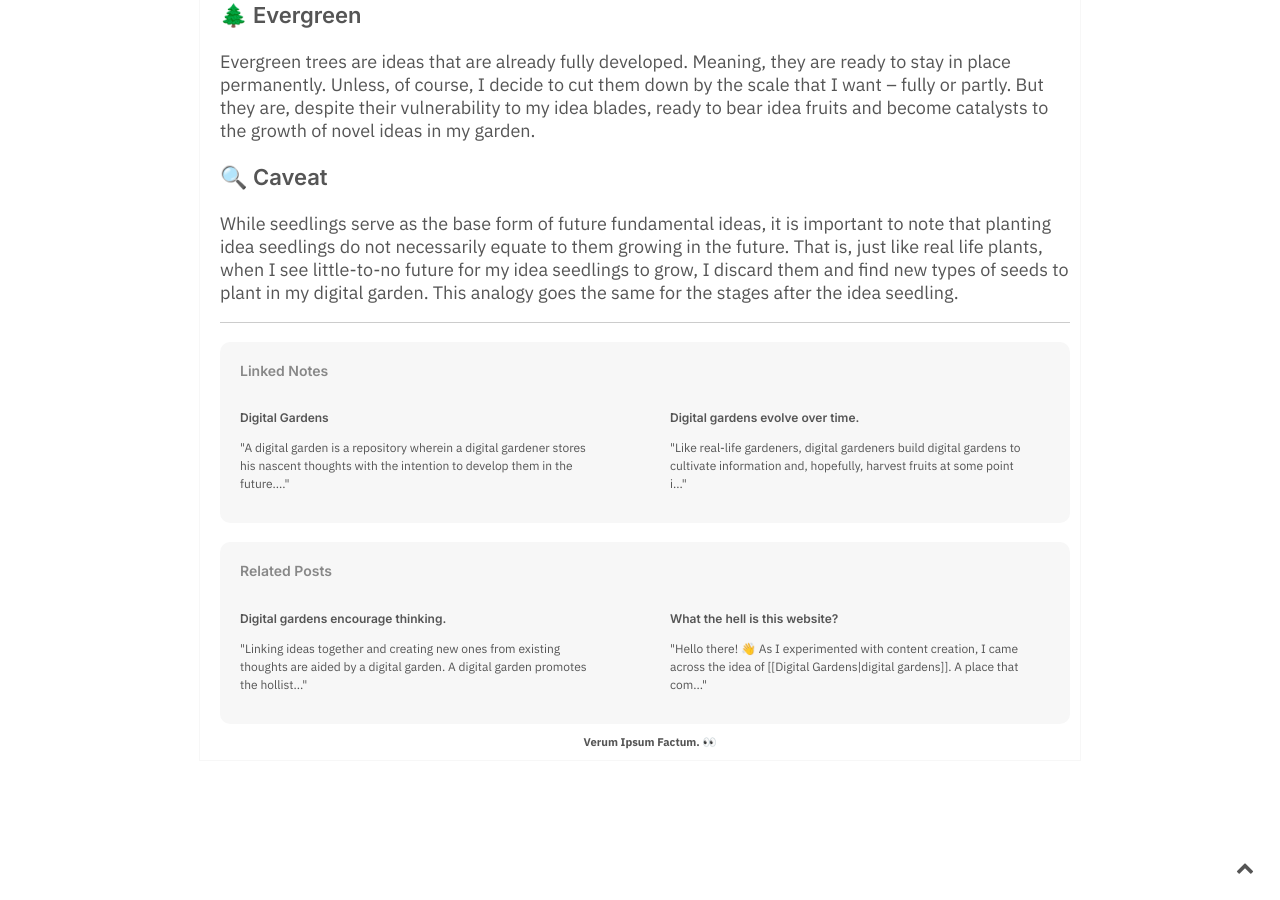
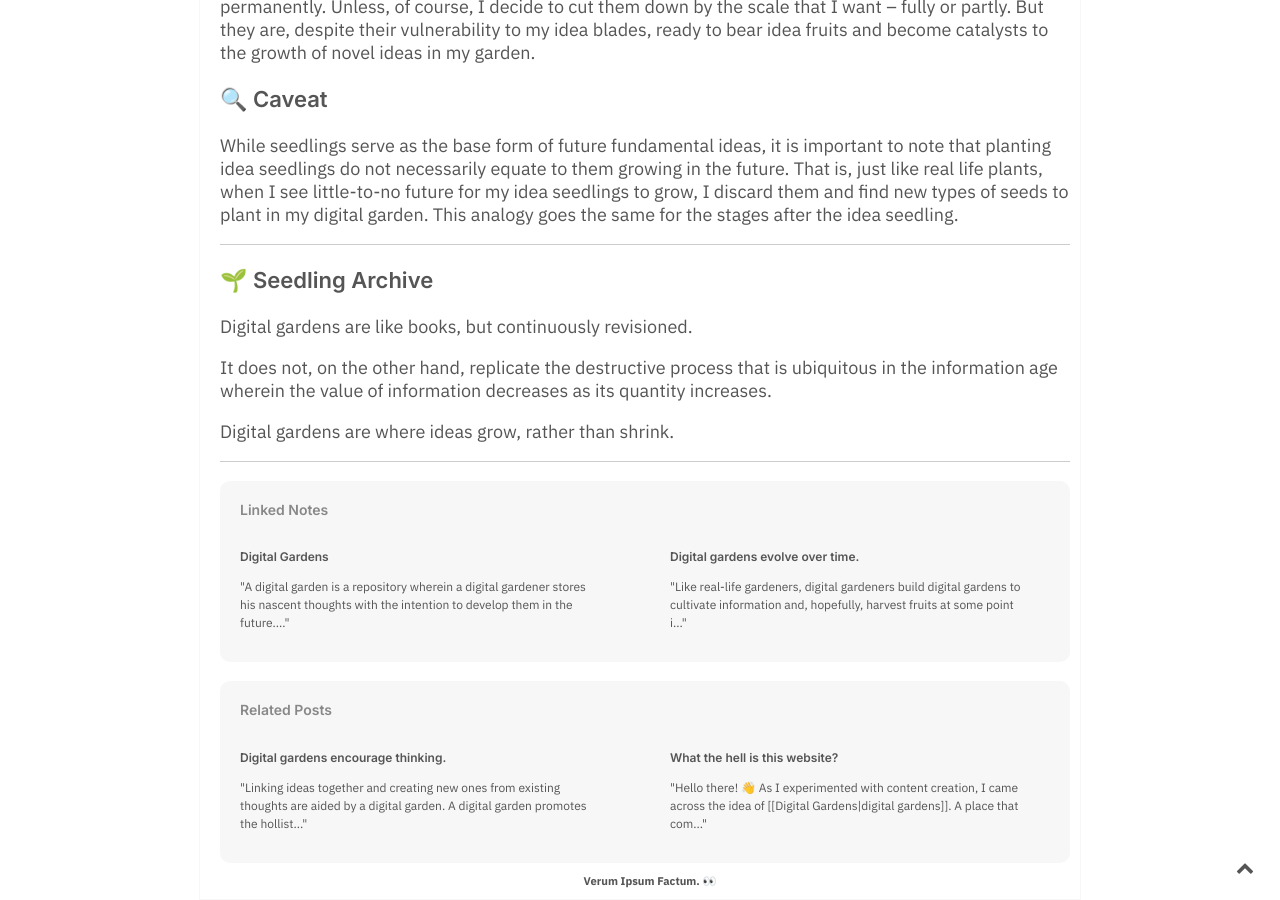
Before and after one commit to TheIanAquino/Public-Zettelkasten, a Jekyll site: the page built from _notes/Digital gardens are constructive, rather than destructive..md, in a window 1280 px wide and 900 px high, scrolled down 1548 px. Built offline with Jekyll 4.4.1, drawn with Linux system fonts in a browser that asks for light colours; comment, search, counter and statistics services are not loaded; the table of contents is made by our own code; before the commit the page ends 2309 px from its top, so only the background shows below that; some of the changed text lies outside the part shown.

Commit message:
Integrated a Seedling Archive to underdeveloped thoughts.

```diff
--- a/_notes/Digital gardens are constructive, rather than destructive..md
+++ b/_notes/Digital gardens are constructive, rather than destructive..md
@@ -30,3 +26,13 @@ Evergreen trees are ideas that are already fully developed. Meaning, they are re
 ### 🔍 Caveat
 
 While seedlings serve as the base form of future fundamental ideas, it is important to note that planting idea seedlings do not necessarily equate to them growing in the future. That is, just like real life plants, when I see little-to-no future for my idea seedlings to grow, I discard them and find new types of seeds to plant in my digital garden. This analogy goes the same for the stages after the idea seedling.
+
+---
+
+### 🌱 Seedling Archive
+
+Digital gardens are like books, but continuously revisioned.
+
+It does not, on the other hand, replicate the destructive process that is ubiquitous in the information age wherein the value of information decreases as its quantity increases.
+
+Digital gardens are where ideas grow, rather than shrink.
```
Also changed, not shown: other parts of _notes/Digital gardens are constructive, rather than destructive..md (+0 -4 lines), _notes/Digital Gardens.md (+6 -2 lines), 1 other file.
